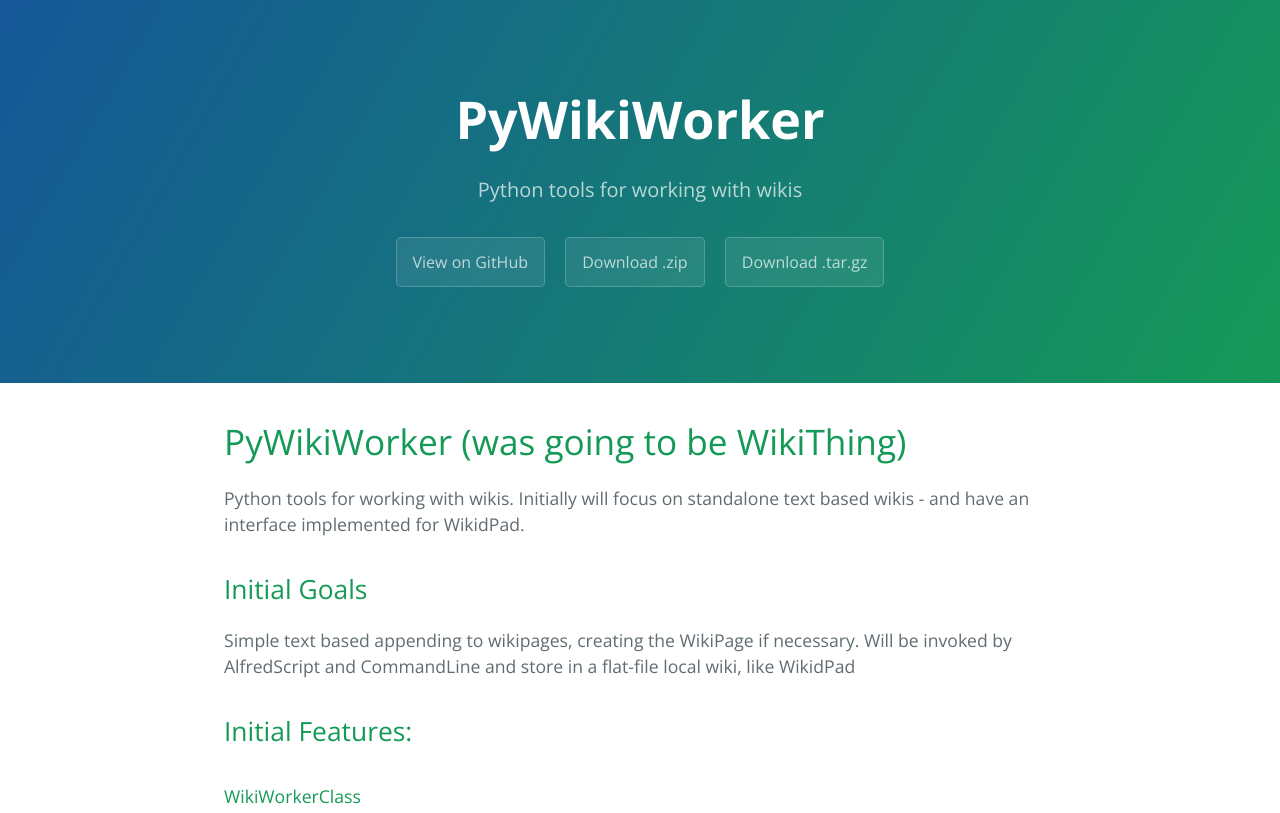
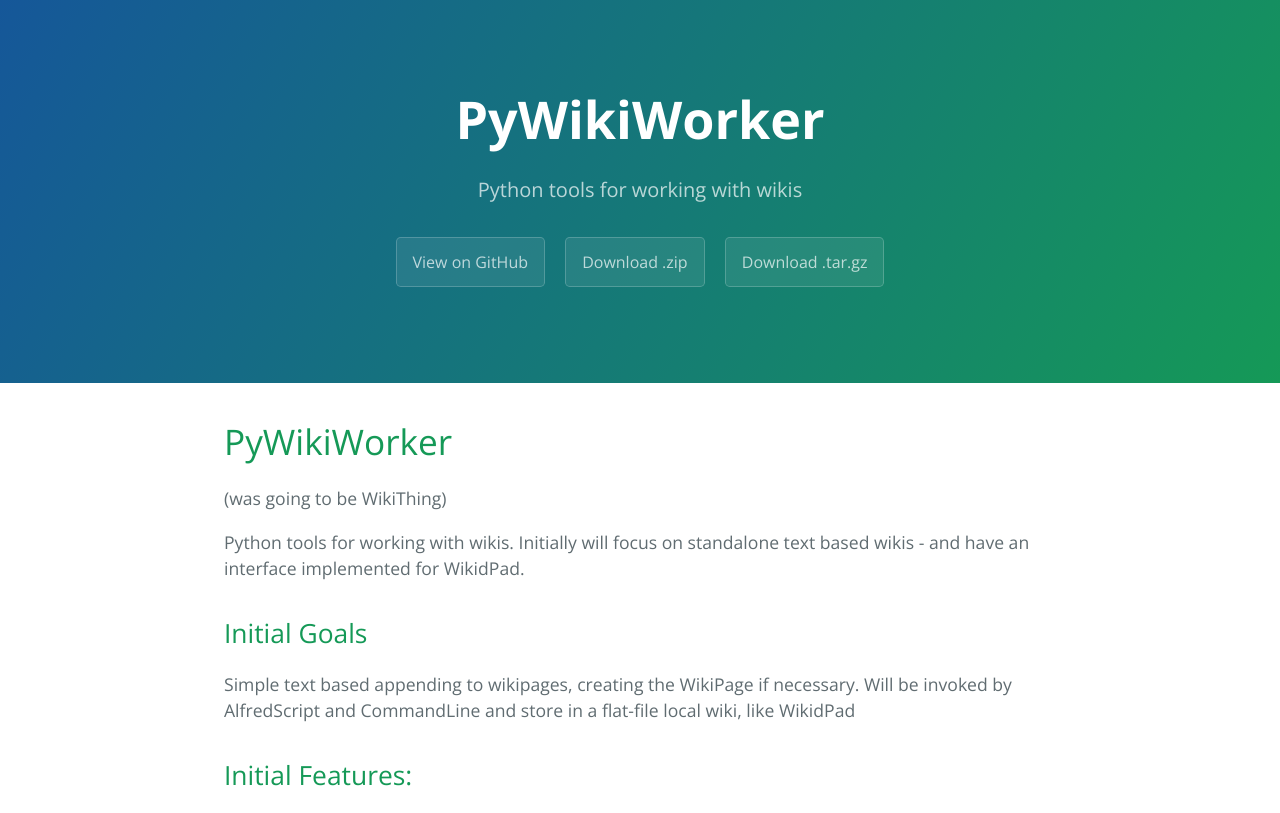
Before and after one commit to jaysen/PyWikiWorker, a plain HTML site: page index.html in a window 1280 px wide. Shown: the top 813 px of the page. Drawn offline with nearby package versions, Linux system fonts and the light colour scheme.

Commit message:
Create gh-pages branch via GitHub

```diff
--- a/index.html
+++ b/index.html
@@ -20,7 +20,9 @@
 
     <section class="main-content">
       <h1>
-<a id="pywikiworker-was-going-to-be-wikithing" class="anchor" href="#pywikiworker-was-going-to-be-wikithing" aria-hidden="true"><span class="octicon octicon-link"></span></a>PyWikiWorker (was going to be WikiThing)</h1>
+<a id="pywikiworker-" class="anchor" href="#pywikiworker-" aria-hidden="true"><span class="octicon octicon-link"></span></a>PyWikiWorker </h1>
+
+<p>(was going to be WikiThing)</p>
 
 <p>Python tools for working with wikis. Initially will focus on standalone text based wikis - and have an interface implemented for WikidPad.</p>
 
--- a/params.json
+++ b/params.json
@@ -1 +1 @@
-{"name":"PyWikiWorker","tagline":"Python tools for working with wikis","body":"\r\nPyWikiWorker (was going to be WikiThing)\r\n===============================\r\n\r\nPython tools for working with wikis. Initially will focus on standalone text based wikis - and have an interface implemented for WikidPad.\r\n\r\n##Initial Goals\r\n\r\nSimple text based appending to wikipages, creating the WikiPage if necessary.\r\nWill be invoked by AlfredScript and CommandLine and store in a flat-file local wiki, like WikidPad\r\n\r\n##Initial Features:\r\n \r\n#### WikiWorkerClass\r\n* FindWiki (wiki_name)\r\n* OpenWiki (folder_path)\r\n* CopyWiki (folder_path_src, folder_path_dest)\r\n* CopyWikiPageSet (wikipage_set, src_wiki, destination_wiki)\r\n\r\n#### WikiClass\r\n * SetDataFolder (folder_path)\r\n * GetWikiPage (wikipage_name)\r\n * CreateWikiPage (wikipage_name)\r\n * GetWikiPageAsString()\r\n * SetWikiPageFromString(new_page_as_string)\r\n * GetPageSet (Tag_Set)\r\n * GetPageSet (Category_Set)\r\n * GetPageSet (list_of_page_names)\r\n \r\n##Potential Features / Down the line\r\nHas potential to grow to a set of tools + library + GUI tools for doing Wiki related tasks, and for advanced mining, browsing and searching of a wiki.\r\n","google":"","note":"Don't delete this file! It's used internally to help with page regeneration."}
+{"name":"PyWikiWorker","tagline":"Python tools for working with wikis","body":"\r\nPyWikiWorker \r\n===============================\r\n(was going to be WikiThing)\r\n\r\nPython tools for working with wikis. Initially will focus on standalone text based wikis - and have an interface implemented for WikidPad.\r\n\r\n##Initial Goals\r\n\r\nSimple text based appending to wikipages, creating the WikiPage if necessary.\r\nWill be invoked by AlfredScript and CommandLine and store in a flat-file local wiki, like WikidPad\r\n\r\n##Initial Features:\r\n \r\n#### WikiWorkerClass\r\n* FindWiki (wiki_name)\r\n* OpenWiki (folder_path)\r\n* CopyWiki (folder_path_src, folder_path_dest)\r\n* CopyWikiPageSet (wikipage_set, src_wiki, destination_wiki)\r\n\r\n#### WikiClass\r\n * SetDataFolder (folder_path)\r\n * GetWikiPage (wikipage_name)\r\n * CreateWikiPage (wikipage_name)\r\n * GetWikiPageAsString()\r\n * SetWikiPageFromString(new_page_as_string)\r\n * GetPageSet (Tag_Set)\r\n * GetPageSet (Category_Set)\r\n * GetPageSet (list_of_page_names)\r\n \r\n##Potential Features / Down the line\r\nHas potential to grow to a set of tools + library + GUI tools for doing Wiki related tasks, and for advanced mining, browsing and searching of a wiki.\r\n","google":"","note":"Don't delete this file! It's used internally to help with page regeneration."}
```
